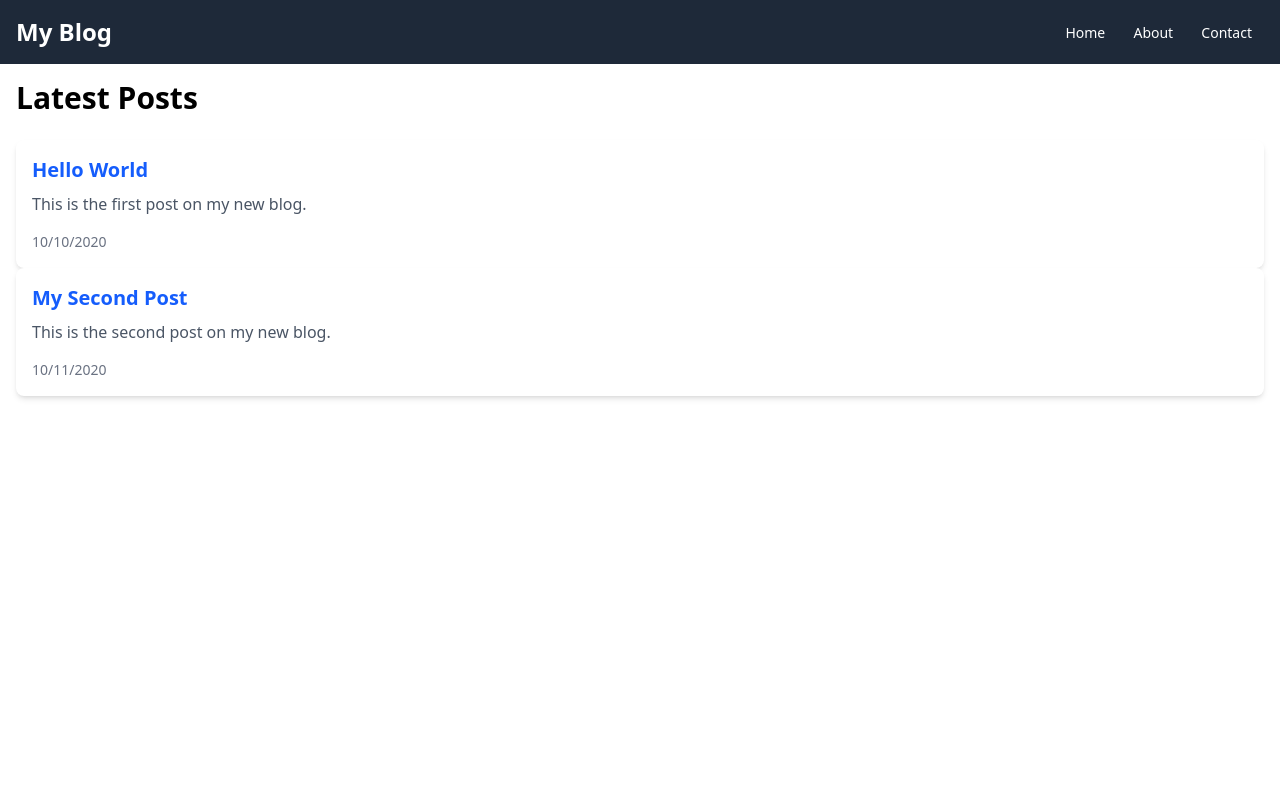
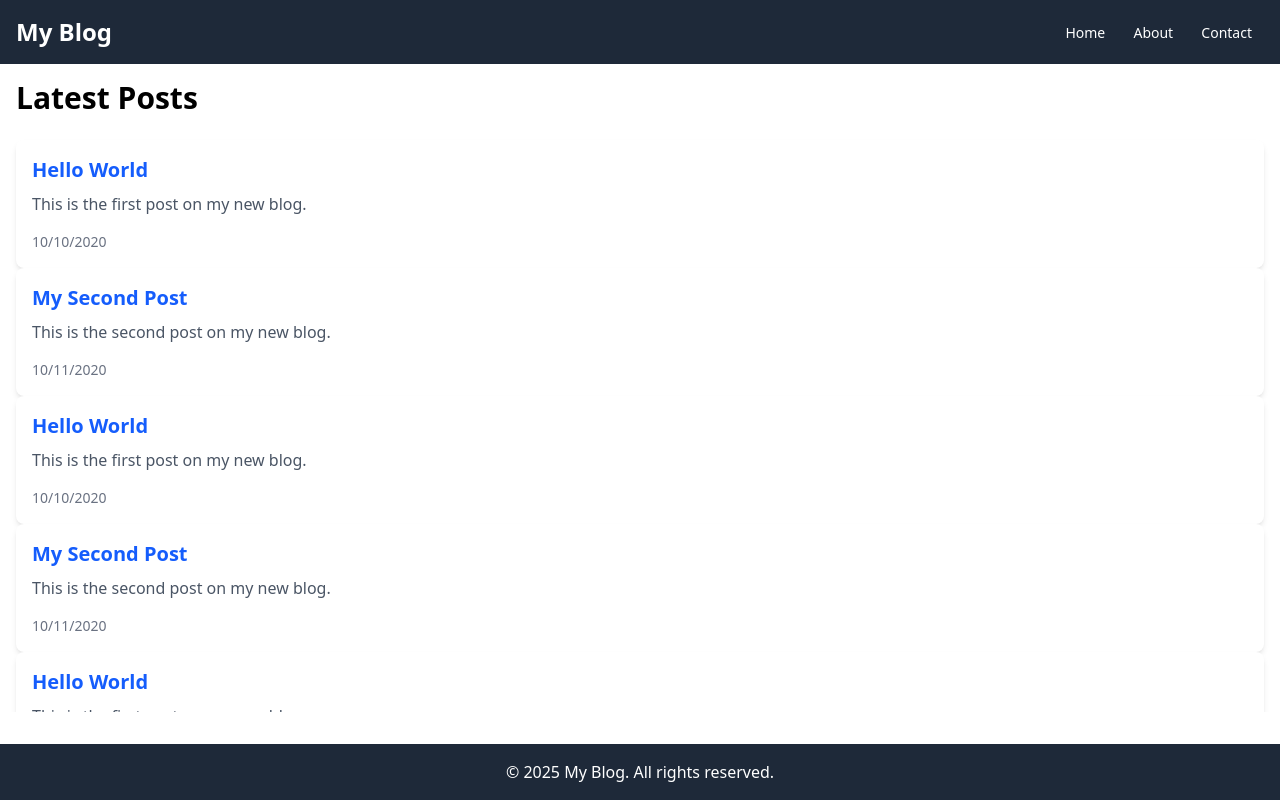
Before and after one commit to Junsang-Mun/junsang.dev-fe, a SvelteKit app: page / in a window 1280 px wide. Shown: the top 800 px of the page. Built offline with nearby package versions, Linux system fonts and the light colour scheme.

Commit message:
feat: typo & scrolling

```diff
--- a/src/routes/+page.svelte
+++ b/src/routes/+page.svelte
@@ -1,9 +1,81 @@
 <script>
-    import Header from "$lib/componenets/Header.svelte";
-    import Footer from "$lib/componenets/Footer.svelte";
-    import Card from "$lib/componenets/Card.svelte";
+    import Header from "$lib/components/Header.svelte";
+    import Footer from "$lib/components/Footer.svelte";
+    import Card from "$lib/components/Card.svelte";
 
     const posts = [
+        {
+            title: "Hello World",
+            summary: "This is the first post on my new blog.",
+            date: "10/10/2020",
+            link: "/posts/hello-world",
+        },
+        {
+            title: "My Second Post",
+            summary: "This is the second post on my new blog.",
+            date: "10/11/2020",
+            link: "/posts/my-second-post",
+        },
+        {
+            title: "Hello World",
+            summary: "This is the first post on my new blog.",
+            date: "10/10/2020",
+            link: "/posts/hello-world",
+        },
+        {
+            title: "My Second Post",
+            summary: "This is the second post on my new blog.",
+            date: "10/11/2020",
+            link: "/posts/my-second-post",
+        },
+        {
+            title: "Hello World",
+            summary: "This is the first post on my new blog.",
+            date: "10/10/2020",
+            link: "/posts/hello-world",
+        },
+        {
+            title: "My Second Post",
+            summary: "This is the second post on my new blog.",
+            date: "10/11/2020",
+            link: "/posts/my-second-post",
+        },
+        {
+            title: "Hello World",
+            summary: "This is the first post on my new blog.",
+            date: "10/10/2020",
+            link: "/posts/hello-world",
+        },
+        {
+            title: "My Second Post",
+            summary: "This is the second post on my new blog.",
+            date: "10/11/2020",
+            link: "/posts/my-second-post",
+        },
+        {
+            title: "Hello World",
+            summary: "This is the first post on my new blog.",
+            date: "10/10/2020",
+            link: "/posts/hello-world",
+        },
+        {
+            title: "My Second Post",
+            summary: "This is the second post on my new blog.",
+            date: "10/11/2020",
+            link: "/posts/my-second-post",
+        },
+        {
+            title: "Hello World",
+            summary: "This is the first post on my new blog.",
+            date: "10/10/2020",
+            link: "/posts/hello-world",
+        },
+        {
+            title: "My Second Post",
+            summary: "This is the second post on my new blog.",
+            date: "10/11/2020",
+            link: "/posts/my-second-post",
+        },
         {
             title: "Hello World",
             summary: "This is the first post on my new blog.",
@@ -19,9 +91,9 @@
     ];
 </script>
 
+<div class="flex flex-col h-screen">
     <Header title="My Blog" />
-
-<main class="container mx-auto h-svh p-4">
+    <main class="flex-1 overflow-y-auto container mx-auto p-4">
         <h1 class="text-3xl font-bold mb-6">Latest Posts</h1>
         {#each posts as post}
             <Card
@@ -32,5 +104,5 @@
             />
         {/each}
     </main>
-
     <Footer />
+</div>
```
Also changed, not shown: src/lib/components/Card.svelte (renamed from src/lib/componenets/Card.svelte), src/lib/components/Footer.svelte (renamed from src/lib/componenets/Footer.svelte), src/lib/components/Header.svelte (renamed from src/lib/componenets/Header.svelte). Lines whose indentation alone changed are shown as unchanged.
